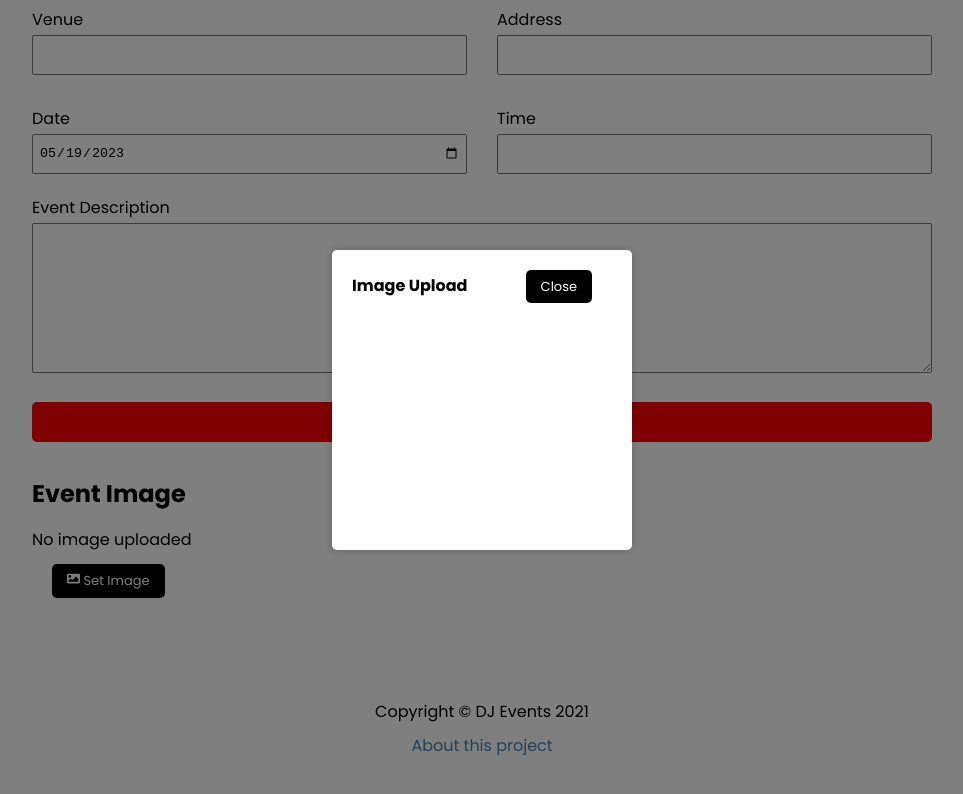
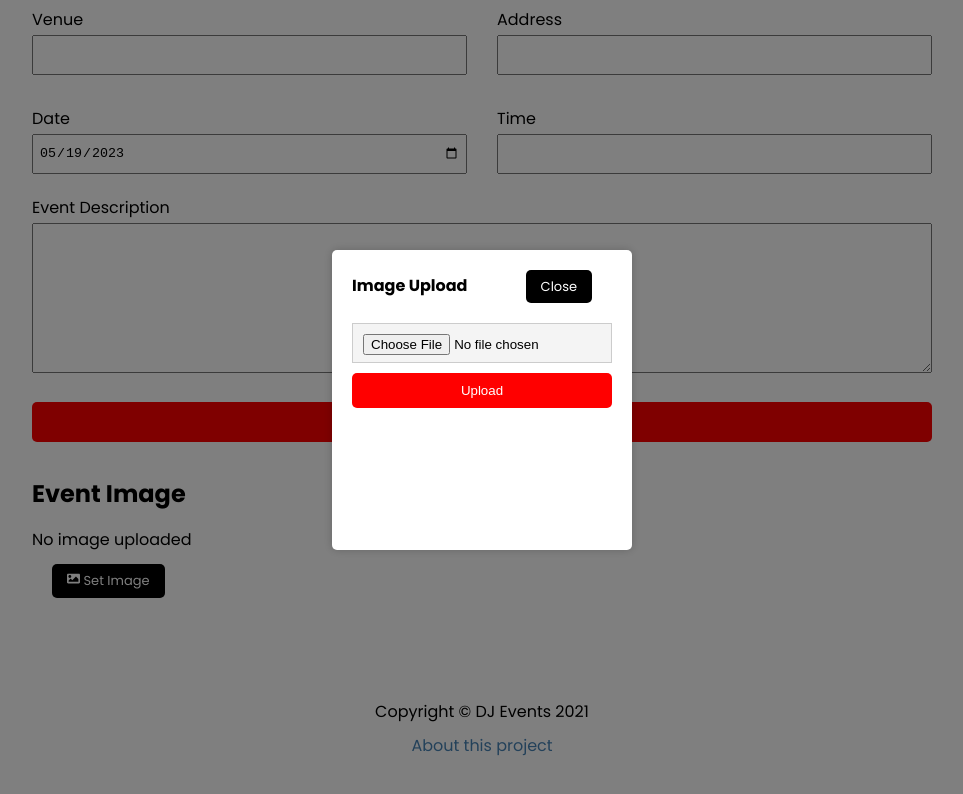
Before and after one commit to josephe44/dj-event-app, a Next.js app: page /events/edit/1 in a window 1280 px wide. Both pictures are taken after a click on the button "Set Image". Shown: the part 319-1113 px from the top of the page, without its empty margins (158-1121 px from the left). Built offline with nearby package versions, Linux system fonts and the light colour scheme; no server answers.

Commit message:
added upload image feature

```diff
--- a/pages/events/edit/[slug].js
+++ b/pages/events/edit/[slug].js
@@ -22,10 +22,12 @@ export default function EditEventPage({ event }) {
     description: event?.attributes?.description,
   });
   const [imagePreview, setImagePreview] = useState(
-    event?.attributes?.image?.data?.attributes?.formats?.thumbnail?.url || null
+    event?.attributes?.image?.data?.attributes?.formats?.thumbnail?.url ||
+      event?.attributes?.image?.data?.attributes?.url
   );
-
   const [showModal, setShowModal] = useState(false);
+  const [image, setImage] = useState(null);
+  const [isUploading, setIsUploading] = useState(false);
 
   const handleSubmit = async (e) => {
     e.preventDefault();
@@ -66,6 +68,48 @@ export default function EditEventPage({ event }) {
 
   const onHandleChange = (e) => {
     setValues({ ...values, [e.target.name]: e.target.value });
+  };
+
+  const imageUploaded = async (e) => {
+    e.preventDefault();
+
+    setIsUploading(true);
+
+    console.log(image);
+
+    const formData = new FormData();
+    formData.append("files", image);
+    formData.append("ref", "api::event.event");
+    formData.append("refId", event?.id);
+    formData.append("field", "image");
+
+    try {
+      const res = await axios.post(`${API_URL}/api/upload`, formData);
+      const ImageData = res.data[0];
+
+      console.log(res.data[0]);
+
+      console.log(ImageData?.formats?.thumbnail?.url);
+      console.log(ImageData?.url);
+
+      setImagePreview(
+        ImageData?.formats?.thumbnail?.url
+          ? ImageData?.formats?.thumbnail?.url
+          : ImageData?.url
+      );
+      setShowModal(false);
+      setImage(null);
+      setIsUploading(false);
+    } catch (error) {
+      console.log(error.response.data);
+      setIsUploading(false);
+      return toast.error("Something Went Wrong");
+    }
+  };
+
+  const handleFileChange = (e) => {
+    setImage(e.target.files[0]);
+    setShowModal(true);
   };
 
   return (
@@ -176,7 +220,18 @@ export default function EditEventPage({ event }) {
                 Close
               </button>
             </div>
-            <div className={styles.modalGrid}></div>
+            <div className={styles.modalGrid}>
+              <form onSubmit={imageUploaded} className={styles.form}>
+                <input
+                  type="file"
+                  onChange={handleFileChange}
+                  className={styles.file}
+                />
+                <button className="btn" disabled={isUploading}>
+                  {isUploading ? "Uploading..." : "Upload"}
+                </button>
+              </form>
+            </div>
           </div>
         </div>
       )}
--- a/styles/Form.module.css
+++ b/styles/Form.module.css
@@ -23,6 +23,7 @@
   border: 1px #ccc solid;
   background-color: #f4f4f4;
   padding: 10px;
+  margin-bottom: 10px;
 }
 
 .grid {
--- a/styles/globals.css
+++ b/styles/globals.css
@@ -33,6 +33,7 @@ h1 {
   cursor: pointer;
   border: 0;
   border-radius: 5px;
+  width: 100%;
 }
 
 .btn:hover {
```
